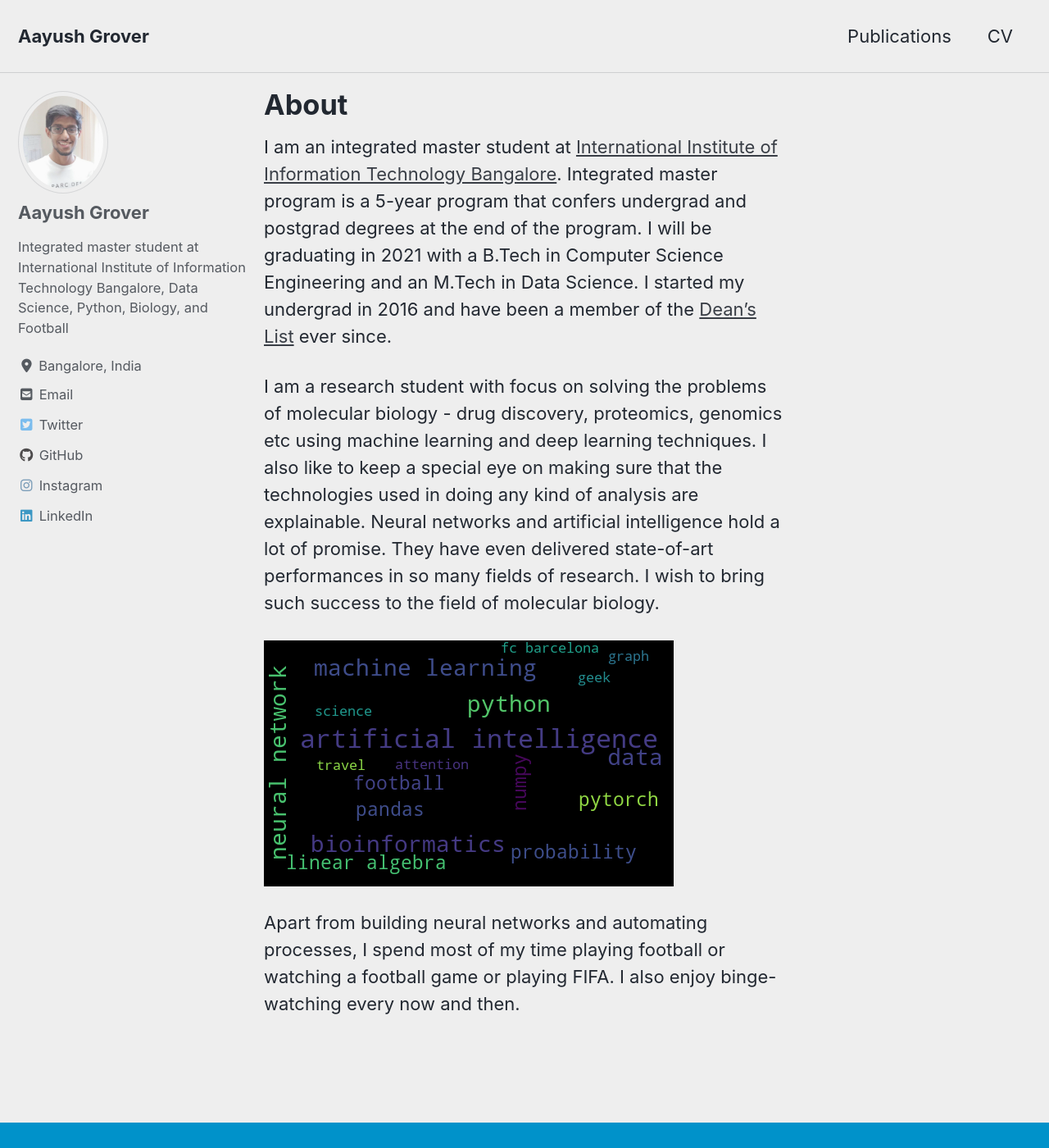
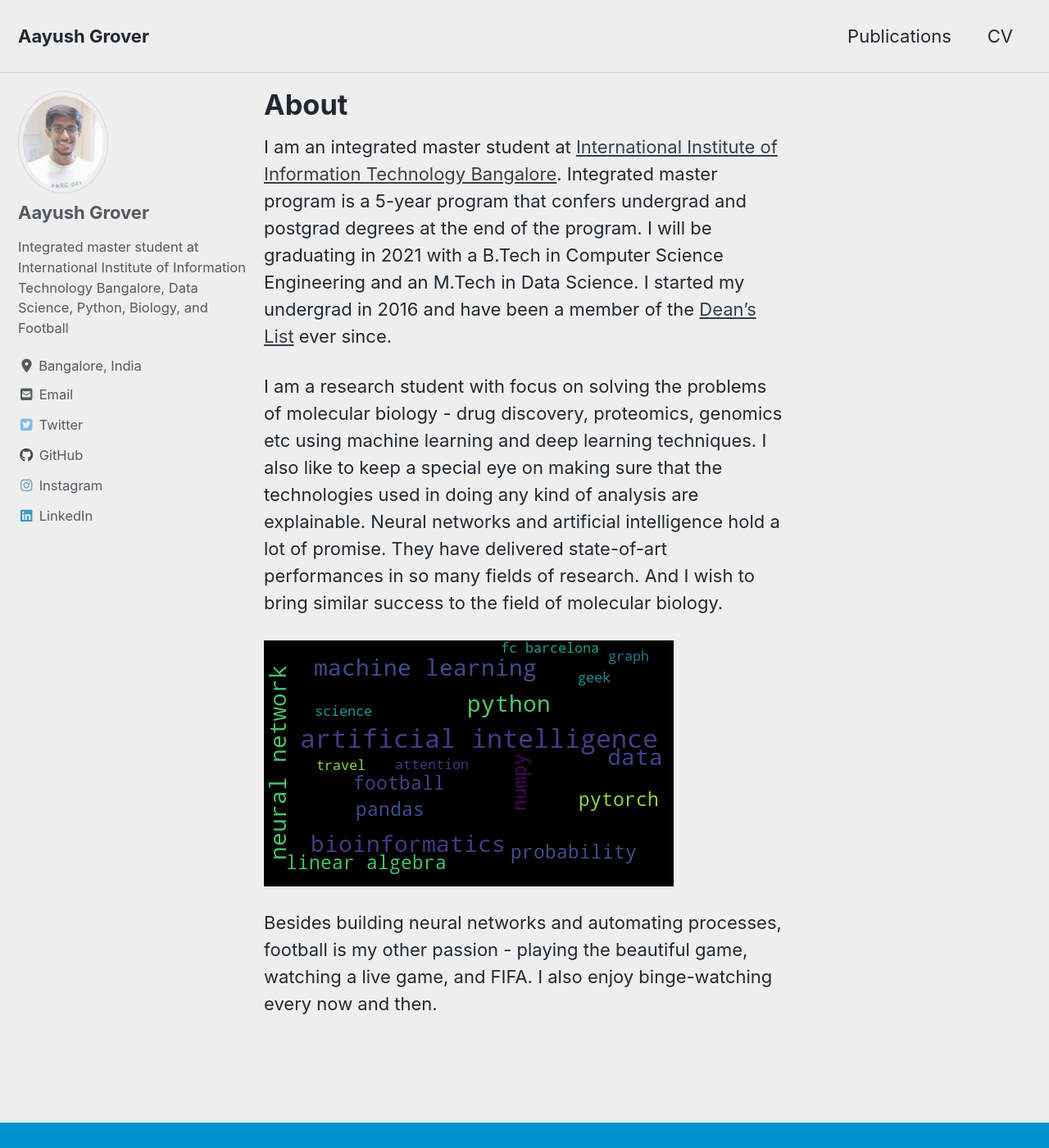
Before and after one commit to AayushGrover/AayushGrover.github.io, a Jekyll site: the page built from _pages/about.md, in a window 1280 px wide and 1400 px high. Shown: the whole window at 82% size. Built offline with Jekyll 4.4.1, drawn with Linux system fonts in a browser that asks for light colours; cached includes are drawn as plain includes; nearby versions of some CDN libraries.

Commit message:
Update about.md

```diff
--- a/_pages/about.md
+++ b/_pages/about.md
@@ -6,7 +6,7 @@ title: "About"
 
 I am an integrated master student at [International Institute of Information Technology Bangalore](https://www.iiitb.ac.in/). Integrated master program is a 5-year program that confers undergrad and postgrad degrees at the end of the program. I will be graduating in 2021 with a B.Tech in Computer Science Engineering and an M.Tech in Data Science. I started my undergrad in 2016 and have been a member of the [Dean's List](https://www.iiitb.ac.in/deans-list) ever since.
 
-I am a research student with focus on solving the problems of molecular biology - drug discovery, proteomics, genomics etc using machine learning and deep learning techniques. I also like to keep a special eye on making sure that the technologies used in doing any kind of analysis are explainable. Neural networks and artificial intelligence hold a lot of promise. They have even delivered state-of-art performances in so many fields of research. I wish to bring such success to the field of molecular biology.
+I am a research student with focus on solving the problems of molecular biology - drug discovery, proteomics, genomics etc using machine learning and deep learning techniques. I also like to keep a special eye on making sure that the technologies used in doing any kind of analysis are explainable. Neural networks and artificial intelligence hold a lot of promise. They have delivered state-of-art performances in so many fields of research. And I wish to bring similar success to the field of molecular biology.
 
 ![Some of my interests](/assets/WordCloud.png)
 
@@ -16,4 +16,4 @@ I am also a part of the COVID-19 drug discovery team, which is a collaboration o
 Before this, during the summer of 2019, I was a research intern at the University of Münster, Germany. I was a member of the [AI in Translational Psychiatry Group](https://www.ukm.de/index.php?id=translationale_psychiatrie). I was awarded the [DAAD-WISE](https://www.daad.in/en/find-funding/scholarship-database/?type=a&origin=4&subjectgroup=0&q=wise&status=0&page=0&onlydaad=&language=en&id=0&pg=1&detail_to_show=50015295) scholarship for the same. My work here was mainly focused on integrating a Bayesian-based hyper-parameter optimizer to the [PHOTON-AI](https://photon-ai.com/) python library. The aim of this library was to automate the creation of machine learning pipelines for researchers in different scientific fields. This helps other fields to take advantage of the power of machine learning without having to learn the underlying jargon.
 --->
 
-Apart from building neural networks and automating processes, I spend most of my time playing football or watching a football game or playing FIFA. I also enjoy binge-watching every now and then.
+Besides building neural networks and automating processes, football is my other passion - playing the beautiful game, watching a live game, and FIFA. I also enjoy binge-watching every now and then.
```
